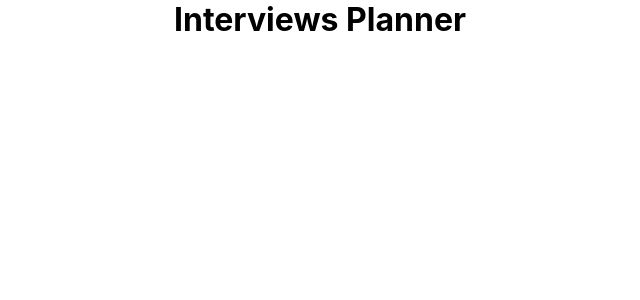
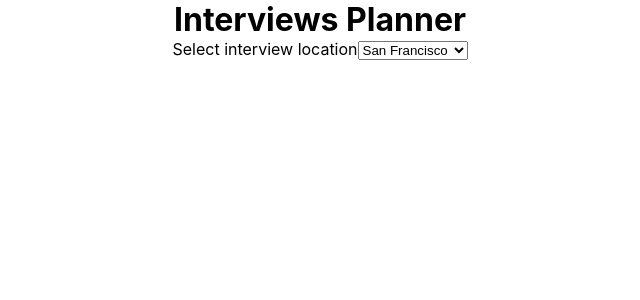
Before and after one commit to scotteratigan/interviews, a React (Create React App) app: page / in a window 1280 px wide. Shown: the top 300 px of the page, without its empty margins (320-960 px from the left). Built offline with nearby package versions, Linux system fonts and the light colour scheme; the HTML template or start-up script is replaced by a standard one.

Commit message:
Added prop-types

```diff
--- a/package.json
+++ b/package.json
@@ -9,6 +9,7 @@
     "eslint-config-airbnb": "^18.1.0",
     "eslint-plugin-jest": "^23.8.2",
     "eslint-plugin-react": "^7.19.0",
+    "prop-types": "^15.7.2",
     "react": "^16.13.0",
     "react-dom": "^16.13.0",
     "react-scripts": "3.4.0"
--- a/src/App.jsx
+++ b/src/App.jsx
@@ -1,12 +1,14 @@
 import React from 'react';
 import './App.css';
-// import data from "./data.json";
+import SelectInterview from './SelectInterview';
+import data from './data.json';
 
 function App() {
+  const { locationData } = data;
   return (
     <div className="App">
       <h1>Interviews Planner</h1>
-      {/* {JSON.stringify(data)} */}
+      <SelectInterview locations={locationData} />
     </div>
   );
 }
--- /dev/null
+++ b/src/SelectInterview.jsx
@@ -0,0 +1,21 @@
+import React from 'react';
+import PropTypes from 'prop-types';
+
+export default function SelectInterview({ locations }) {
+  return (
+    <form>
+      <label htmlFor="interview-location">
+        Select interview location
+        <select id="interview-location">
+          {locations.map(({ city }) => (
+            <option key={city}>{city}</option>
+          ))}
+        </select>
+      </label>
+    </form>
+  );
+}
+
+SelectInterview.propTypes = {
+  locations: PropTypes.objectOf(PropTypes.string).isRequired,
+};
```
